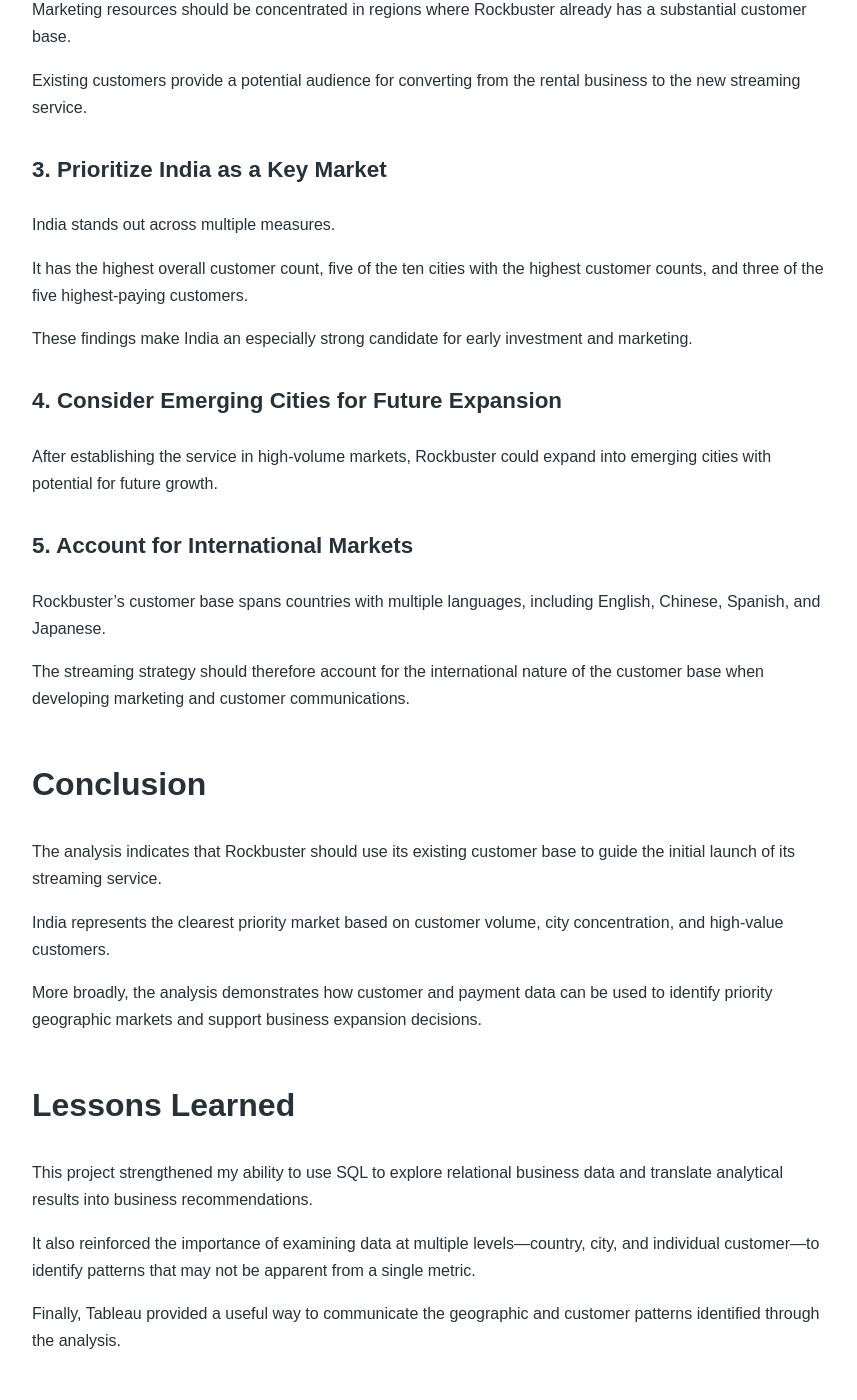
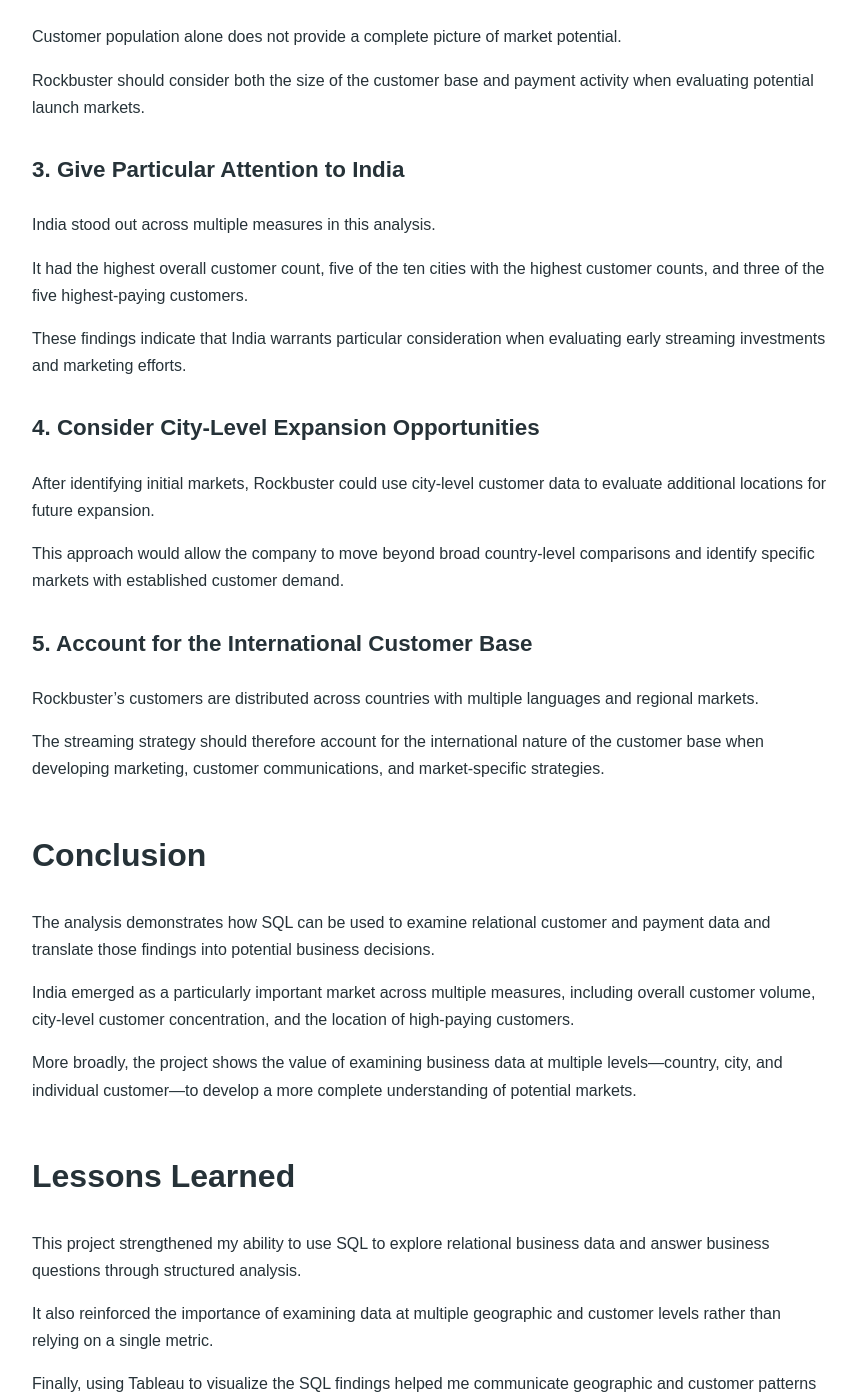
Before and after one commit to Ninja-Librarian/Ninja-Librarian.github.io, a Jekyll site: the page built from _projects/rockbuster.md, in a window 1280 px wide and 1400 px high, scrolled down 3364 px. Shown: the whole window, without its empty margins (58-915 px from the left). Built offline with Jekyll 4.4.1, drawn with Linux system fonts in a browser that asks for light colours; some of the changed text lies outside the part shown.

Commit message:
Update rockbuster.md

```diff
--- a/_projects/rockbuster.md
+++ b/_projects/rockbuster.md
@@ -13,43 +13,41 @@
 
 Rockbuster Stealth LLC is a fictional movie rental company preparing to launch a new streaming video service.
 
-The goal of this project was to analyze Rockbuster's customer and payment data to determine where the company should initially focus its streaming strategy.
+The objective of this project was to use customer and payment data to identify geographic markets that could be prioritized during the streaming launch.
 
-The analysis examined customer distribution, geographic markets, and high-value customers to identify markets with the greatest potential for the new service.
+The analysis examined customer distribution at the country and city levels, as well as payment totals for individual customers, to identify markets with both substantial customer presence and customer value.
 
 ## Business Questions
 
 The analysis focused on three primary questions:
 
 1. Where should Rockbuster initially focus its new streaming service?
-2. Which countries and cities contribute the most revenue?
+2. Which countries and cities have the largest customer populations?
 3. Where are Rockbuster's highest-value customers located?
 
 ## Data
 
-The analysis used Rockbuster's internal customer data.
-
-The available data included:
+The analysis used Rockbuster's relational business data, including:
 
 - Film inventory
 - Customer information
 - Payment information
 
-Some overall characteristics of the rental business included an average rental duration of 4.9 days, an average rental rate of $2.98, and an average film length of 115 minutes.
+The available data also provided information about the characteristics of Rockbuster's rental business, including an average rental duration of 4.9 days, an average rental rate of $2.98, and an average film length of 115 minutes.
 
 ## Tools & Methods
 
-SQL was used to explore and analyze the underlying relational data.
+SQL was used to query, combine, and analyze the underlying relational data.
 
-The analysis focused on:
+The analysis included:
 
 - Customer counts by country
 - Customer counts by city
 - Payment totals by customer
-- Geographic comparison of customer markets
+- Geographic comparisons of customer markets
 - Identification of high-volume and high-value markets
 
-The results were then communicated through Tableau visualizations to make geographic and customer patterns easier to identify.
+Tableau was then used to visualize the results and make geographic and customer patterns easier to interpret.
 
 ## Analysis
 
@@ -69,11 +67,11 @@
 
 ### Customer Distribution by City
 
-The city-level analysis revealed an especially strong presence in India.
+The city-level analysis showed a particularly strong concentration of customers in India.
 
 Five of the ten cities with the highest customer counts were located in India.
 
-This concentration suggests that Indian cities could provide an important starting point for Rockbuster's streaming launch strategy.
+Examining the data at the city level provided additional context beyond country-level customer totals and helped identify specific markets that could be considered for an initial streaming launch.
 
 ### High-Value Customers
 
@@ -81,64 +79,69 @@
 
 Three of the five highest-paying customers were located in India.
 
-This provides additional evidence that India represents an important market—not only because of its large customer base, but also because of the value generated by individual customers.
+This finding complements the country- and city-level analysis by showing that India was represented not only among the largest customer markets, but also among the locations of Rockbuster's highest-value individual customers.
 
 ## Key Findings
 
-The analysis identified several important patterns:
+The analysis identified several patterns relevant to Rockbuster's planned streaming service:
 
-- India has the largest customer population among the countries analyzed.
-- Five of the ten cities with the highest customer counts are in India.
-- Three of the five highest-paying customers are located in India.
-- Rockbuster's customers are distributed across multiple countries and languages.
-- High customer volume and high customer value provide useful indicators for prioritizing potential streaming markets.
+- India had the largest customer population among the countries analyzed.
+- Five of the ten cities with the highest customer counts were located in India.
+- Three of the five highest-paying customers were located in India.
+- Rockbuster's customer base was distributed across multiple international markets.
+- Customer volume and customer payment activity provided two complementary measures for evaluating potential streaming markets.
 
 ## Recommendations
 
-### 1. Begin with High-Volume, High-Value Cities
+### 1. Prioritize Markets with Strong Existing Customer Bases
 
-Rockbuster should initially focus its streaming launch on cities that combine a large customer base with strong customer value.
+Rockbuster could use its existing customer base to identify markets for the initial streaming launch.
 
-### 2. Target Marketing Toward High-Customer-Count Regions
+Cities with large customer populations provide an established audience that could potentially be converted from the rental business to the streaming service.
 
-Marketing resources should be concentrated in regions where Rockbuster already has a substantial customer base.
+### 2. Combine Customer Volume with Customer Value
 
-Existing customers provide a potential audience for converting from the rental business to the new streaming service.
+Customer population alone does not provide a complete picture of market potential.
 
-### 3. Prioritize India as a Key Market
+Rockbuster should consider both the size of the customer base and payment activity when evaluating potential launch markets.
 
-India stands out across multiple measures.
+### 3. Give Particular Attention to India
 
-It has the highest overall customer count, five of the ten cities with the highest customer counts, and three of the five highest-paying customers.
+India stood out across multiple measures in this analysis.
 
-These findings make India an especially strong candidate for early investment and marketing.
+It had the highest overall customer count, five of the ten cities with the highest customer counts, and three of the five highest-paying customers.
 
-### 4. Consider Emerging Cities for Future Expansion
+These findings indicate that India warrants particular consideration when evaluating early streaming investments and marketing efforts.
 
-After establishing the service in high-volume markets, Rockbuster could expand into emerging cities with potential for future growth.
+### 4. Consider City-Level Expansion Opportunities
 
-### 5. Account for International Markets
+After identifying initial markets, Rockbuster could use city-level customer data to evaluate additional locations for future expansion.
 
-Rockbuster's customer base spans countries with multiple languages, including English, Chinese, Spanish, and Japanese.
+This approach would allow the company to move beyond broad country-level comparisons and identify specific markets with established customer demand.
 
-The streaming strategy should therefore account for the international nature of the customer base when developing marketing and customer communications.
+### 5. Account for the International Customer Base
+
+Rockbuster's customers are distributed across countries with multiple languages and regional markets.
+
+The streaming strategy should therefore account for the international nature of the customer base when developing marketing, customer communications, and market-specific strategies.
 
 ## Conclusion
 
-The analysis indicates that Rockbuster should use its existing customer base to guide the initial launch of its streaming service.
+The analysis demonstrates how SQL can be used to examine relational customer and payment data and translate those findings into potential business decisions.
 
-India represents the clearest priority market based on customer volume, city concentration, and high-value customers.
+India emerged as a particularly important market across multiple measures, including overall customer volume, city-level customer concentration, and the location of high-paying customers.
 
-More broadly, the analysis demonstrates how customer and payment data can be used to identify priority geographic markets and support business expansion decisions.
+More broadly, the project shows the value of examining business data at multiple levels—country, city, and individual customer—to develop a more complete understanding of potential markets.
 
 ## Lessons Learned
 
-This project strengthened my ability to use SQL to explore relational business data and translate analytical results into business recommendations.
+This project strengthened my ability to use SQL to explore relational business data and answer business questions through structured analysis.
 
-It also reinforced the importance of examining data at multiple levels—country, city, and individual customer—to identify patterns that may not be apparent from a single metric.
+It also reinforced the importance of examining data at multiple geographic and customer levels rather than relying on a single metric.
 
-Finally, Tableau provided a useful way to communicate the geographic and customer patterns identified through the analysis.
+Finally, using Tableau to visualize the SQL findings helped me communicate geographic and customer patterns in a format that could support business decision-making.
 
 ## Full Tableau Presentation
 
 The full Rockbuster Stealth LLC presentation is available in my Tableau portfolio.
+https://public.tableau.com/app/profile/evan.greenwood/favorites
```
Also changed, not shown: other parts of _projects/rockbuster.md (+1 -1 lines).
